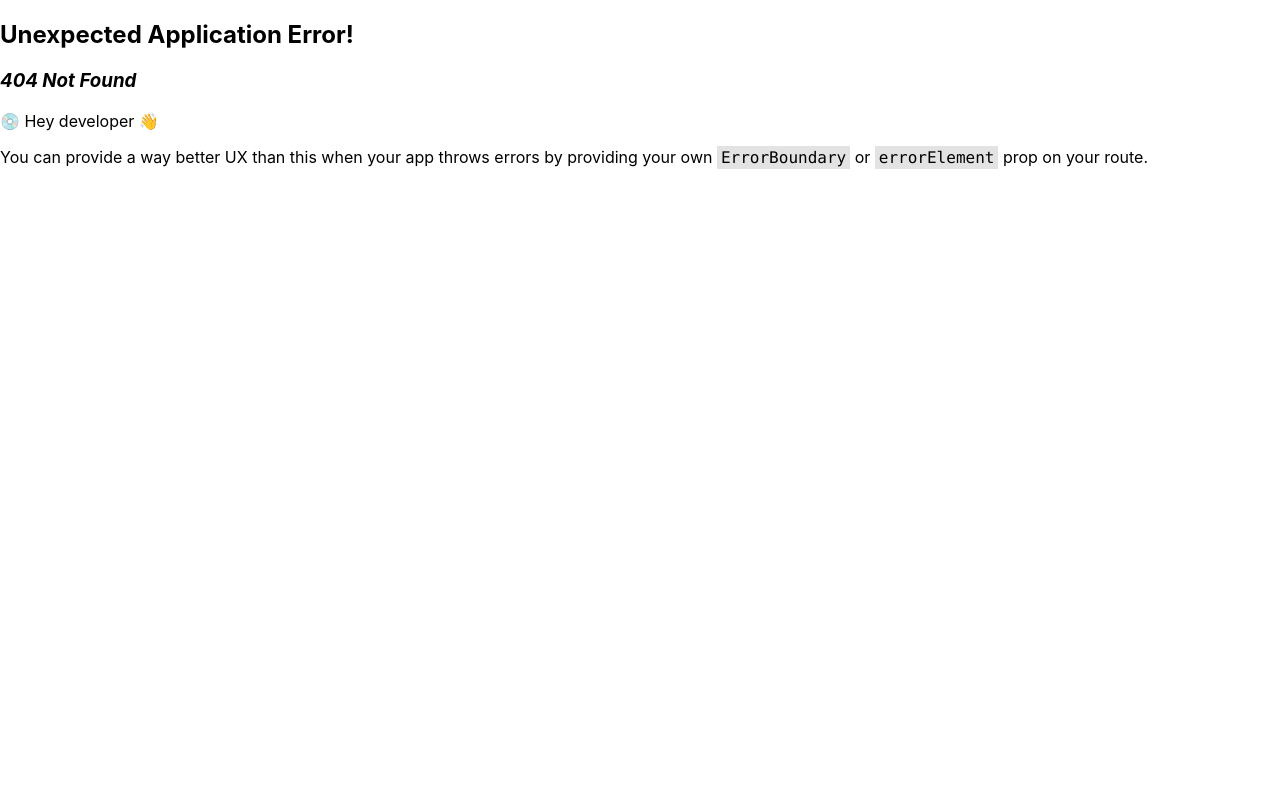
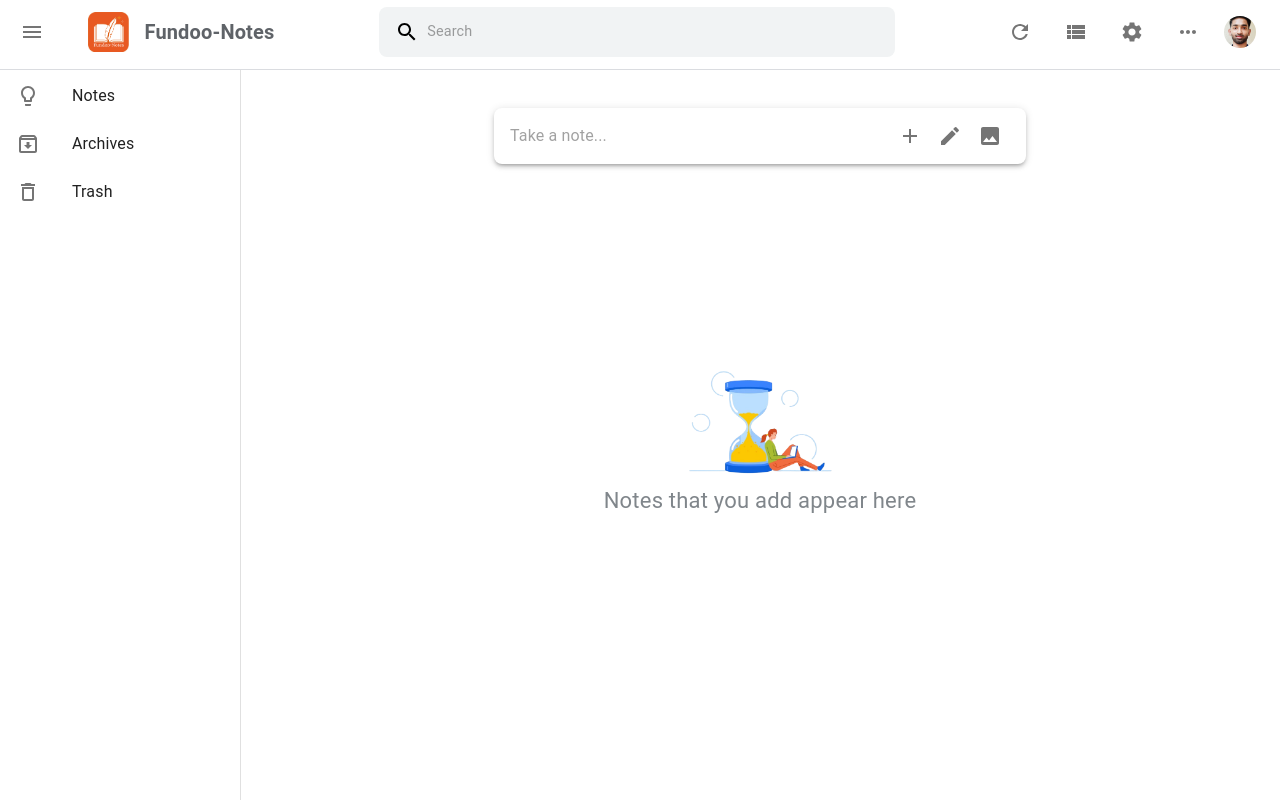
Before and after one commit to kummari-pavan/Fundoo-Notes-Frontend, a React (Create React App) app: page /dashboard/notes in a window 1280 px wide. Before the commit this address had no page. Built offline with nearby package versions, Linux system fonts and the light colour scheme.

Commit message:
[PAVAN]ADDING: RouteModules and Notes Display Conatiner

```diff
--- a/src/components/SwiperDrawer.jsx
+++ b/src/components/SwiperDrawer.jsx
@@ -6,6 +6,7 @@ import MuiDrawer from '@mui/material/Drawer';
 //components
 import HeaderBar from './HeaderBar';
 import SideNavBar from './SideNavBar';
+import NoteContainer from './notes/NotesContainer';
 
 const drawerWidth = 240;
 
@@ -69,8 +70,11 @@ function SwipeDrawer() {
             <Drawer variant="permanent" open={open}>
                 <DrawerHeader></DrawerHeader>
                 <SideNavBar />
+
             </Drawer>
+            <NoteContainer/>
         </Box>
+
     );
 }
 
--- a/src/components/notes/AddNoteForm.jsx
+++ b/src/components/notes/AddNoteForm.jsx
@@ -33,8 +33,7 @@ function AddNoteForm() {
 
     return (
         <>
-        <div className="notes-body">
-            <div className="notes-container">
+       <div className="notes-container">
                 <Paper
                     elevation={3}
                     className="input-bar"
@@ -112,7 +111,6 @@ function AddNoteForm() {
                     </Box>
                 </Modal>
             </div>
-        </div>
         </>
     );
 
--- a/src/components/notes/Notes.jsx
+++ b/src/components/notes/Notes.jsx
@@ -3,7 +3,7 @@ import {fetchNotes} from '../../utils/Api';
 import EmptyNotes from './EmptyNotes';
 import NoteCard from './NoteCard'
 
-const DisplayNotes =()=>{
+const Notes =()=>{
     const[notesData,setNotesData]=useState([])
 
 
@@ -36,4 +36,4 @@ const DisplayNotes =()=>{
     )
 }
 
-export default DisplayNotes;
+export default Notes;
--- /dev/null
+++ b/src/components/notes/NotesContainer.jsx
@@ -0,0 +1,27 @@
+import { useContext } from 'react';
+
+import { Box } from '@mui/material';
+import { styled } from '@mui/material/styles';
+
+
+//components
+import AddNoteForm from './AddNoteForm';
+import Notes from './Notes'
+
+const DrawerHeader = styled('div')(({ theme }) => ({
+    ...theme.mixins.toolbar,
+}));
+
+const NoteContainer = () => {
+    return (
+        <Box sx={{ display: 'flex', width: '100%' }}>
+            <Box sx={{ p: 3, width: '100%' }}>
+                <DrawerHeader />
+                <AddNoteForm />
+                <Notes/>
+            </Box>
+        </Box>
+    )
+}
+
+export default NoteContainer;
--- /dev/null
+++ b/src/utils/Api.js
@@ -0,0 +1,58 @@
+import axios from "axios";
+// const BASE_URL=`http://localhost:4000/api/v1/`;
+
+
+
+
+// export const loginApiCall = async(payload,END_POINT) => {
+//     return await axios.post(`${BASE_URL}${END_POINT}`, payload)
+// }
+
+// export const signupApiCall = async(payload,END_POINT)=>{
+//     return await axios.post(`${BASE_URL}${END_POINT}`,payload)
+// }
+const API = axios.create({
+    baseURL: "http://localhost:4000/api/v1",
+  });
+
+  //Login
+  export const loginApiCall = async (payload,END_POINT) => {
+    try {
+      const response = await API.post(`${END_POINT}`,payload );
+      return response.data; // the token
+    } catch (error) {
+      throw error.response?.data?.message || "User not Login due to backend Error";
+    }
+  };
+// Registration
+export const signupApiCall = async (payload,END_POINT) => {
+    try {
+    const response = await API.post(`${END_POINT}`,payload);
+    return response.data; // Return success message or token
+    } catch (error) {
+    throw error.response?.data?.message || "Backend Error!!";
+    }
+}
+
+// Fetch all notes
+export const fetchNotes = async () => {
+    try {
+      const token = localStorage.getItem("token");
+      if (!token) {
+        console.error("No token found in localStorage");
+        throw new Error("Token missing from localStorage");
+      }
+      const response = await API.get("/notes/", {
+        headers: {
+          "Authorization": `Bearer ${token}`, // Send token in the Authorization header
+        },
+      });
+      console.log("Token in localStorage:", localStorage.getItem("token"));
+
+      console.log("Fetched Notes:", response.data); // Log fetched notes
+      return response.data; // Return fetched notes
+    } catch (error) {
+      console.error("Error fetching notes:", error.response || error.message);
+      throw error.response?.data?.message || error.message || "Error fetching notes";
+    }
+  }
```
Also changed, not shown: package.json (+8 -0 lines), src/RouteModules.js (+15 -3 lines), src/components/notes/EmptyNotes.jsx (renamed from src/components/notes/Emptynote.jsx), 1 other file (tests, documents, lock files or other folders).
